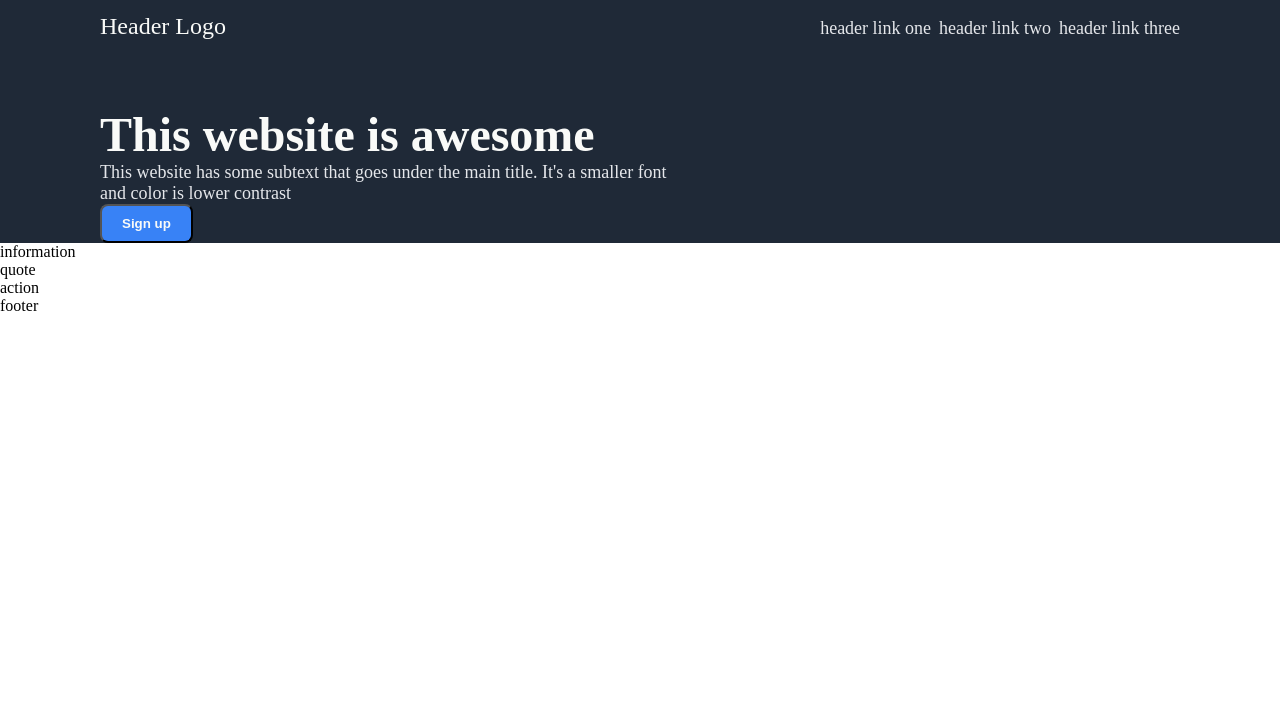
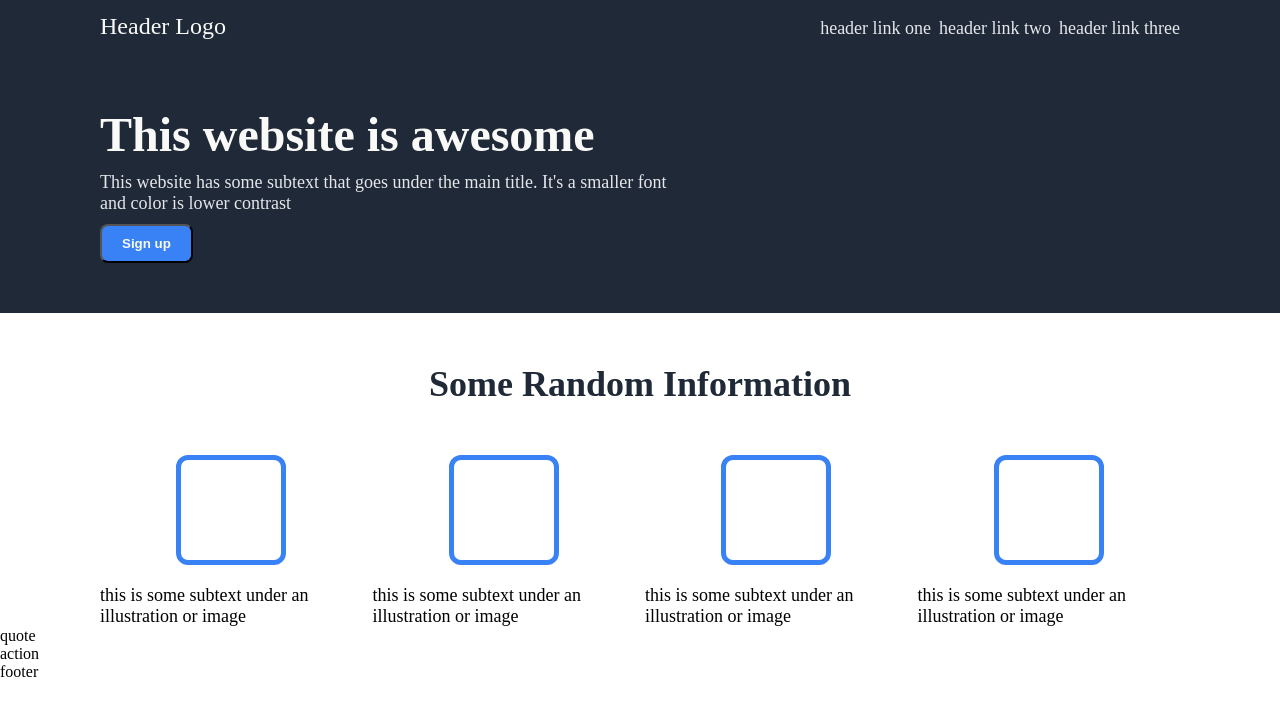
Before and after one commit to glakshya2/odin-landing-page, a plain HTML site: page index.html in a window 1280 px wide. Drawn offline with Linux system fonts and the light colour scheme.

Commit message:
Complete info section

```diff
--- a/index.html
+++ b/index.html
@@ -28,7 +28,27 @@
             <div class="image"></div>
         </div>
     </div>
-    <div class="information">information</div>
+    <div class="information">
+        <div class="infoTitle">Some Random Information</div>
+        <div class="boxes">
+            <div class="boxset">
+                <div class="box"></div>
+                this is some subtext under an illustration or image
+            </div>
+            <div class="boxset">
+                <div class="box"></div>
+                this is some subtext under an illustration or image
+            </div>
+            <div class="boxset">
+                <div class="box"></div>
+                this is some subtext under an illustration or image
+            </div>
+            <div class="boxset">
+                <div class="box"></div>
+                this is some subtext under an illustration or image
+            </div>
+        </div>
+    </div>
     <div class="quote">quote</div>
     <div class="action">action</div>
     <div class="footer">footer</div>
--- a/style.css
+++ b/style.css
@@ -15,6 +15,7 @@ body {
     width: auto;
     padding-left: 100px;
     padding-right: 100px;
+    padding-bottom: 50px;;
 }
 
 .header {
@@ -46,13 +47,14 @@ body {
 }
 
 .secondary {
+    margin-top: 10px;
     color: #E5E7EB;
     font-size: 18px;
 }
 
 .main {
     display: flex;
-    padding-top: 50px;;
+    padding-top: 50px;
 }
 
 .titlebox {
@@ -72,4 +74,42 @@ body {
     padding-bottom: 10px;
     font-weight: bold;
     border-radius: 8px;;
+    margin-top: 10px;;
 }
+
+.information {
+    display: block;
+    padding-left: 100px;
+    padding-right: 100px;
+    margin-top: 50px;;
+}
+
+.infoTitle {
+    text-align: center;
+    font-size: 36px;
+    font-weight: 700;
+    color: #1F2937
+}
+
+.boxes {
+    margin-top: 50px;;
+    display: flex;
+    justify-content: center;
+    gap: 10px;
+}
+
+.boxset {
+    flex: 1 1 auto;
+    display:flex;
+    flex-direction: column;
+    align-items: center;
+    font-size: 18px;
+}
+
+.box{
+    width: 100px;
+    height: 100px;
+    border-radius: 12px;
+    border: 5px solid #3882F6;
+    margin-bottom: 20px;
+}
```
